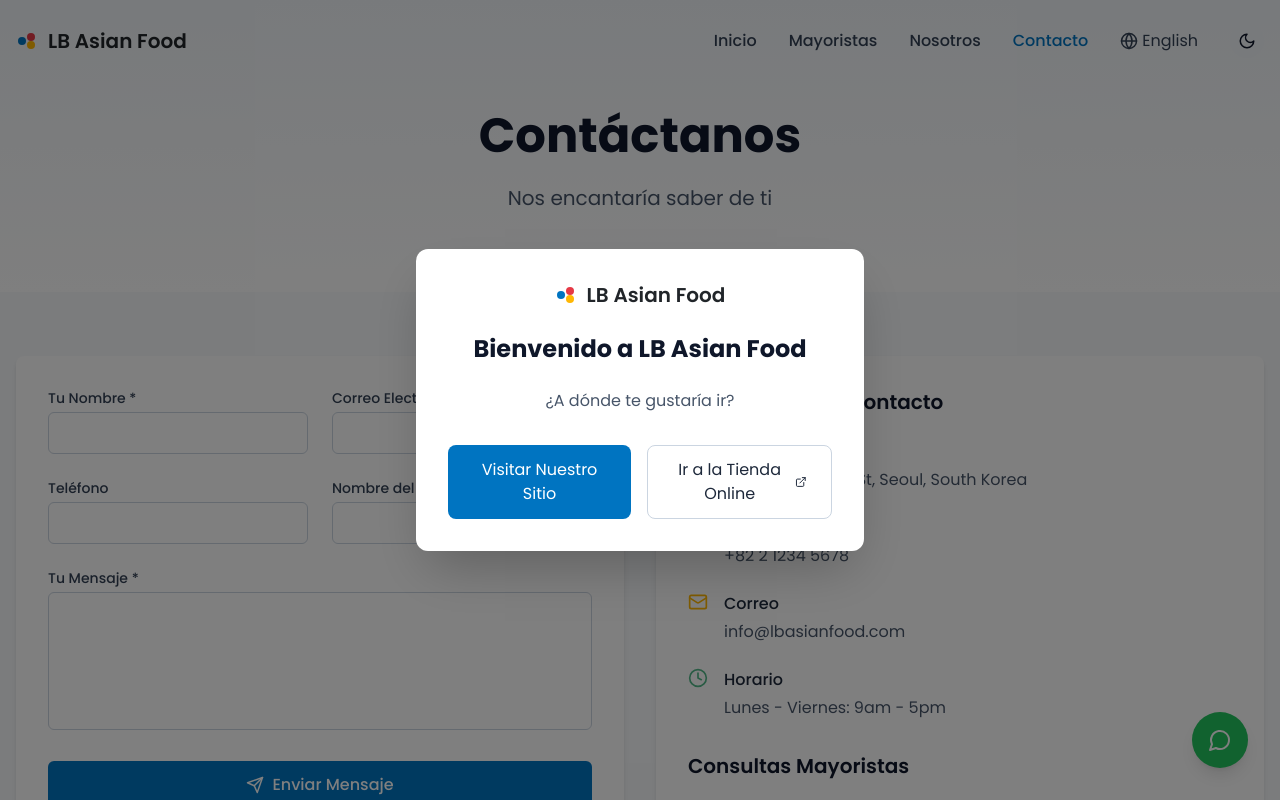
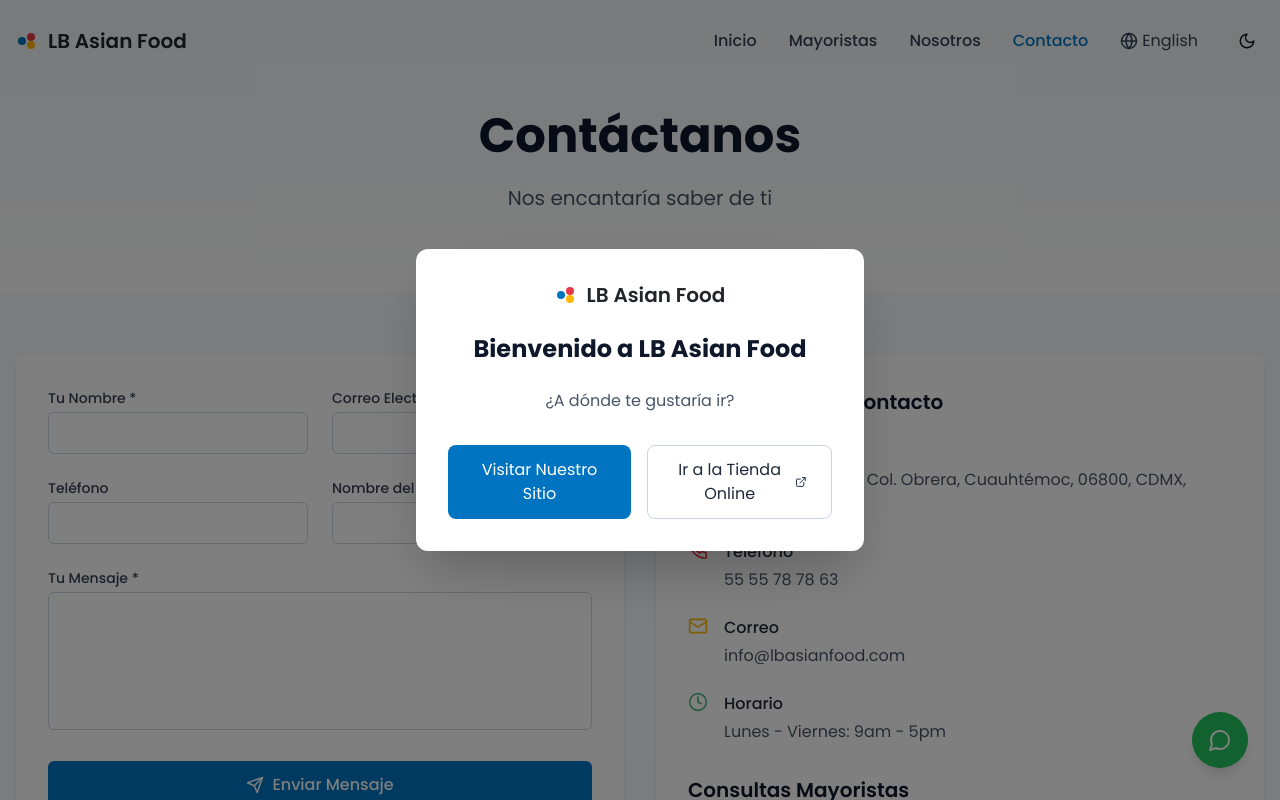
Before and after one commit to jxrz/lbasianfood, a React (Vite) app: page /contact in a window 1280 px wide. Shown: the top 800 px of the page. Built offline with nearby package versions, Linux system fonts and the light colour scheme.

Commit message:
Actualizacion de contacto

```diff
--- a/src/components/contact/ContactInfo.tsx
+++ b/src/components/contact/ContactInfo.tsx
@@ -9,12 +9,12 @@ const ContactInfo: React.FC = () => {
     {
       icon: <MapPin className="w-5 h-5 text-primary-blue" />,
       title: t('contact.info.address'),
-      content: '123 Korean Food St, Seoul, South Korea'
+      content: 'Bolivar 219, Int 102 Col. Obrera, Cuauhtémoc, 06800, CDMX, México'
     },
     {
       icon: <Phone className="w-5 h-5 text-primary-red" />,
       title: t('contact.info.phone'),
-      content: '+82 2 1234 5678'
+      content: '55 55 78 78 63'
     },
     {
       icon: <Mail className="w-5 h-5 text-primary-yellow" />,
--- a/vite.config.ts
+++ b/vite.config.ts
@@ -3,6 +3,7 @@ import react from '@vitejs/plugin-react';
 
 // https://vitejs.dev/config/
 export default defineConfig({
+  base: "/lbasianfood",
   plugins: [react()],
   optimizeDeps: {
     exclude: ['lucide-react'],
```
Also changed, not shown: package.json (+11 -8 lines), 1 other file (tests, documents, lock files or other folders).
